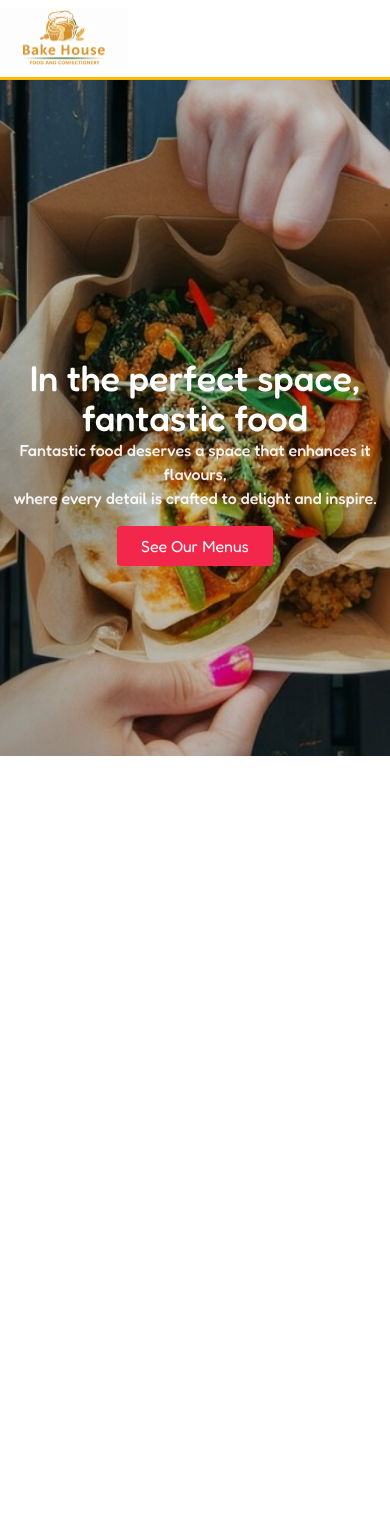
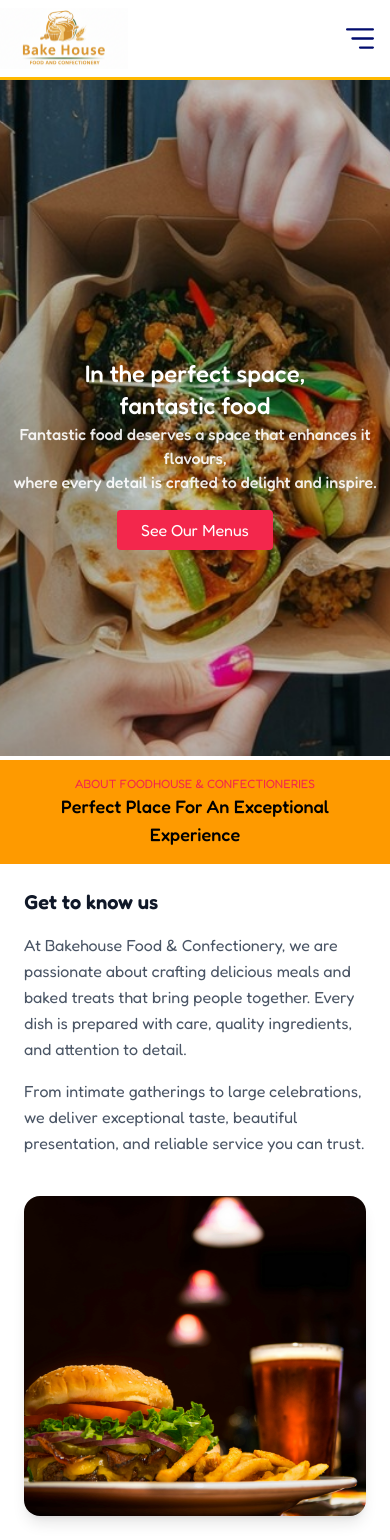
Before and after one commit to ernestkris6/Food-House, a React (Vite) app: page / in a window 390 px wide. Before the commit the page ends 844 px from the top, so only its background shows below. Built offline with nearby package versions, Linux system fonts and the light colour scheme; a web font is replaced by a local one.

Commit message:
about section

```diff
--- a/src/Pages/Home.jsx
+++ b/src/Pages/Home.jsx
@@ -1,10 +1,12 @@
 import React from 'react'
 import HeroSection from '../UI/HeroSection'
+import Details from '../UI/Details'
 
 export default function Home() {
   return (
     <div>
       <HeroSection />
+      <Details />
     </div>
   )
 }
--- /dev/null
+++ b/src/UI/Details.jsx
@@ -0,0 +1,50 @@
+import React from 'react'
+import hero from '../assets/hero.jpg'
+import { Link } from 'react-router-dom'
+
+
+export default function Details() {
+  return (
+    <div className='mt-1'>
+        <div className='bg-amber-500 text-center py-4'>
+            <p className='uppercase text-[#f3274c] text-xs md:text-lg'>About Foodhouse & confectioneries</p>
+        <h2 className='text-lg md:text-3xl font-medium'>Perfect Place For An Exceptional</h2>
+        <h2 className='text-lg md:text-3xl font-medium'>Experience</h2>
+        </div>
+
+        <section className="py-6 md:py-12 bg-white">
+      <div className="max-w-7xl mx-auto px-6 grid grid-cols-1 md:grid-cols-2 gap-10 items-center">
+
+        {/* Text Content */}
+        <div>
+          <h2 className="text-xl md:text-4xl font-semibold text-gray-900">
+           Get to know us
+          </h2>
+
+          <p className="mt-4 text-gray-600 leading-relaxed">
+            At Bakehouse Food & Confectionery, we are passionate about crafting
+            delicious meals and baked treats that bring people together. Every
+            dish is prepared with care, quality ingredients, and attention to
+            detail.
+          </p>
+
+          <p className="mt-4 text-gray-600 leading-relaxed">
+            From intimate gatherings to large celebrations, we deliver
+            exceptional taste, beautiful presentation, and reliable service you
+            can trust.
+          </p>
+        </div>
+
+        {/* Image */}
+        <div className="overflow-hidden rounded-2xl shadow-lg">
+          <img
+            src={hero}
+            alt="About Bakehouse"
+            className="w-full hover:scale-110 transition-all duration-500 cursor-pointer  h-[320px] md:h-[420px] object-cover"
+          />
+        </div>
+      </div>
+    </section>
+    </div>
+  )
+}
--- a/src/UI/HeroSection.jsx
+++ b/src/UI/HeroSection.jsx
@@ -1,16 +1,19 @@
 import React from 'react'
 import hero2 from '../assets/hero2.jpg'
+import { Link } from 'react-router-dom'
 
 export default function HeroSection() {
   return (
     <div className='relative w-full'>
-        <img className='w-full h-[80vh] md:h-[85vh] object-cover' src={hero2} alt="" />
-        <div className='absolute text-center  md:text-start top-[278px] md:top-[270px] md:left-[128px]'>
-            <p className='text-white font-medium text-4xl'>In the perfect space,</p>
-            <p className='text-4xl text-white font-medium'>fantastic food</p>
-            <p className='text-white/90 font-medium'>Fantastic food deserves a space that enhances it flavours,</p>
-            <p className='text-white/90 font-medium'>where every detail is crafted to delight and inspire.</p>
-            <button className='bg-[#f3274c] text-white rounded px-6 py-2 mt-4'>See Our Menus</button>
+        <img className='w-full h-[80vh] lg:h-[85vh] object-cover' src={hero2} alt="" />
+        <div className='absolute text-center md:text-start top-[278px] sm:top-[270px] sm:left-[128px]'>
+            <p className='text-white font-medium text-2xl md:text-4xl'>In the perfect space,</p>
+            <p className='text-white font-medium text-2xl md:text-4xl'>fantastic food</p>
+            <p className='text-white/90 font-medium ml-2 mr-2 sm:ml-0 sm:mr-0'>Fantastic food deserves a space that enhances it flavours,</p>
+            <p className='text-white/90 font-medium ml-2 mr-2 sm:ml-0 sm:mr-0'>where every detail is crafted to delight and inspire.</p>
+            <Link to='menu'>
+                <button className='bg-[#f3274c] text-white rounded px-6 py-2 mt-4 cursor-pointer'>See Our Menus</button>
+            </Link>
         </div>
     </div>
   )
--- a/src/UI/Navbar.jsx
+++ b/src/UI/Navbar.jsx
@@ -1,5 +1,6 @@
 import Logo from './Logo'
 import  { Link, NavLink }  from 'react-router'
+import bars from '../assets/menu_icon.svg'
 
 
 export default function Navbar() {
@@ -10,7 +11,7 @@ export default function Navbar() {
                     <Logo />
                 </Link>
 
-                <ul className='hidden md:flex space-x-8 pr-24 justify-center font-medium items-center'>
+                <ul className='hidden md:flex space-x-8 pr-8 justify-center font-medium items-center'>
                   <li>
                     <NavLink to='about'>
                       About
@@ -26,12 +27,16 @@ export default function Navbar() {
                       Services
                     </NavLink>
                   </li>
-                  <li className='bg-amber-400 px-8 py-3 rounded text-white ml-6 cursor-pointer hover:bg-amber-500 font-medium'>
+                  <li className='bg-amber-400 px-8 py-3 rounded text-white ml-4 cursor-pointer hover:bg-amber-300 font-medium'>
                     <NavLink to='contact'>
                       Contact Us
                     </NavLink>
                   </li>
                 </ul>
+                {/* Mobile Menu */}
+                <div className='flex md:hidden pr-4'>
+                  <img className='w-7' src={bars} alt="jl" />
+                </div>
         </nav>
     </header>
   )
```
Also changed, not shown: src/UI/Products.jsx (added, +31 -0 lines), src/assets/menu_icon.svg (added).
